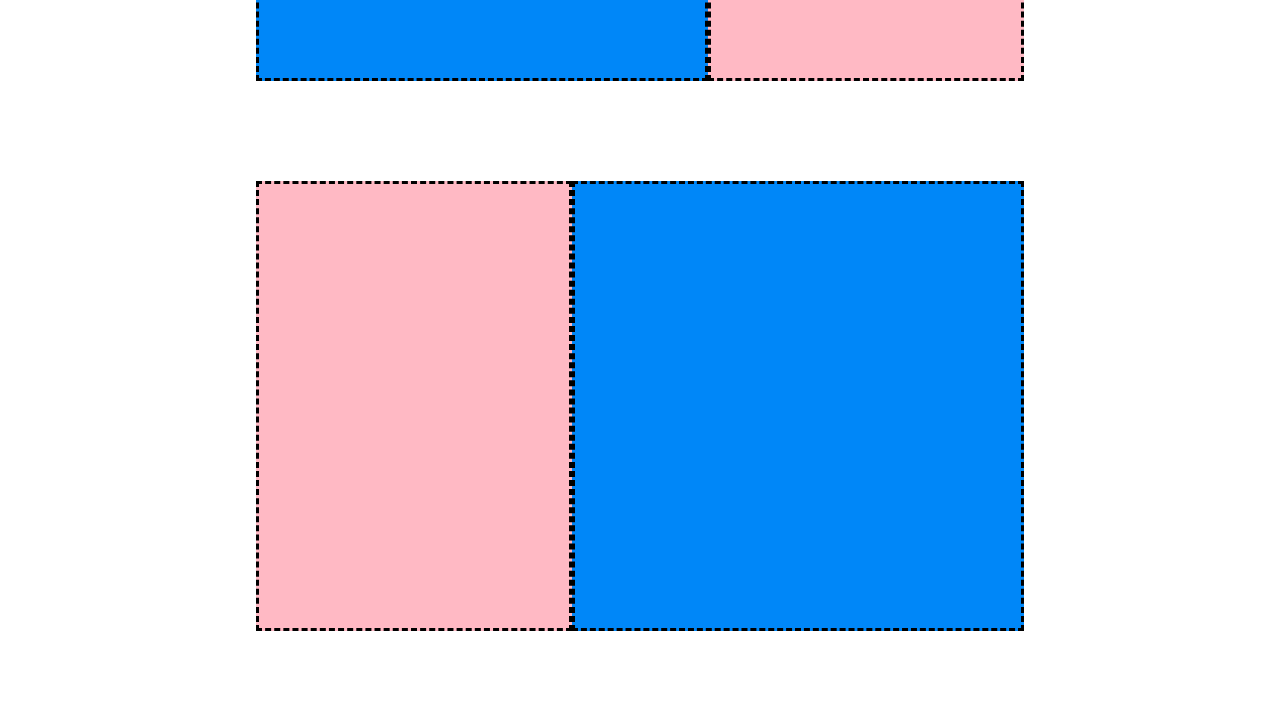
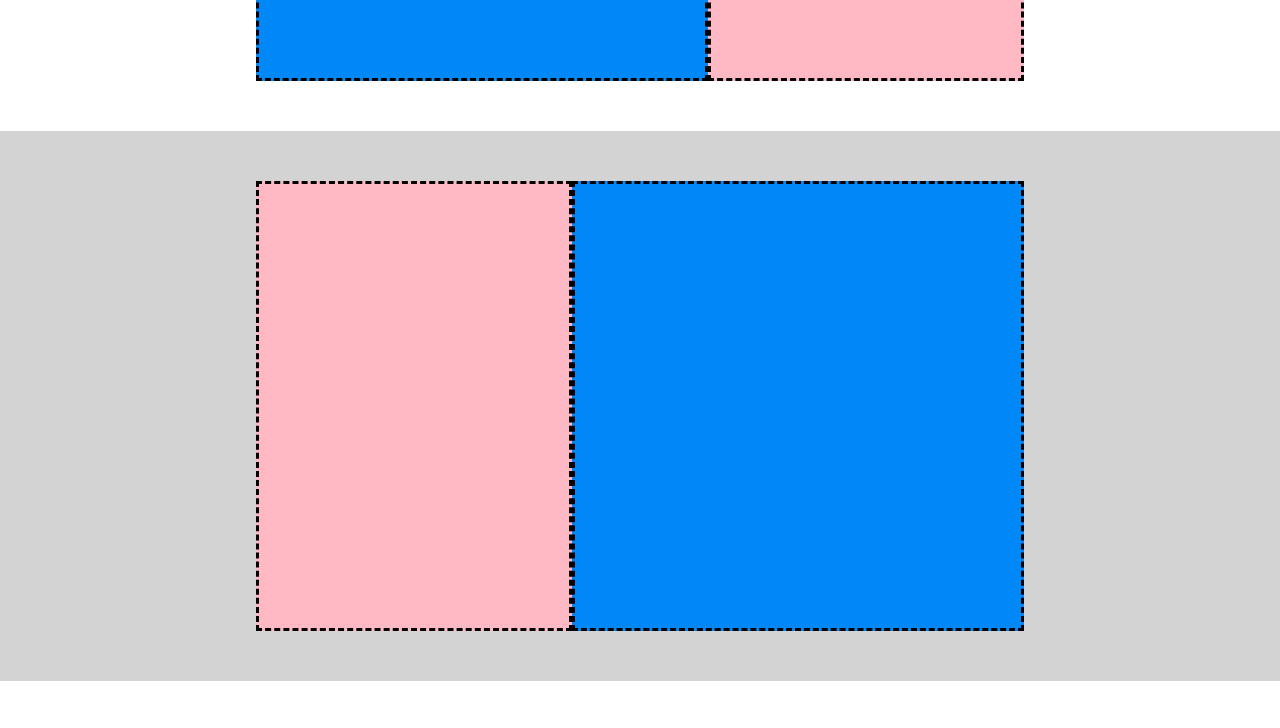
Before and after one commit to Gas9220/htmlcss-struttura-discord, a plain HTML site: page index.html in a window 1280 px wide. Shown: the part 983-1711 px from the top of the page. Drawn offline with Linux system fonts and the light colour scheme.

Commit message:
Correzione errori

```diff
--- a/css/style.css
+++ b/css/style.css
@@ -128,9 +128,9 @@ Main
 -----------
 */
 
-/* main .row-section:nth-child(even) {
+main .row-section:nth-child(even) {
     background-color: lightgray;
-} */
+}
 
 .row-section {
     padding: 50px 0px;
```
